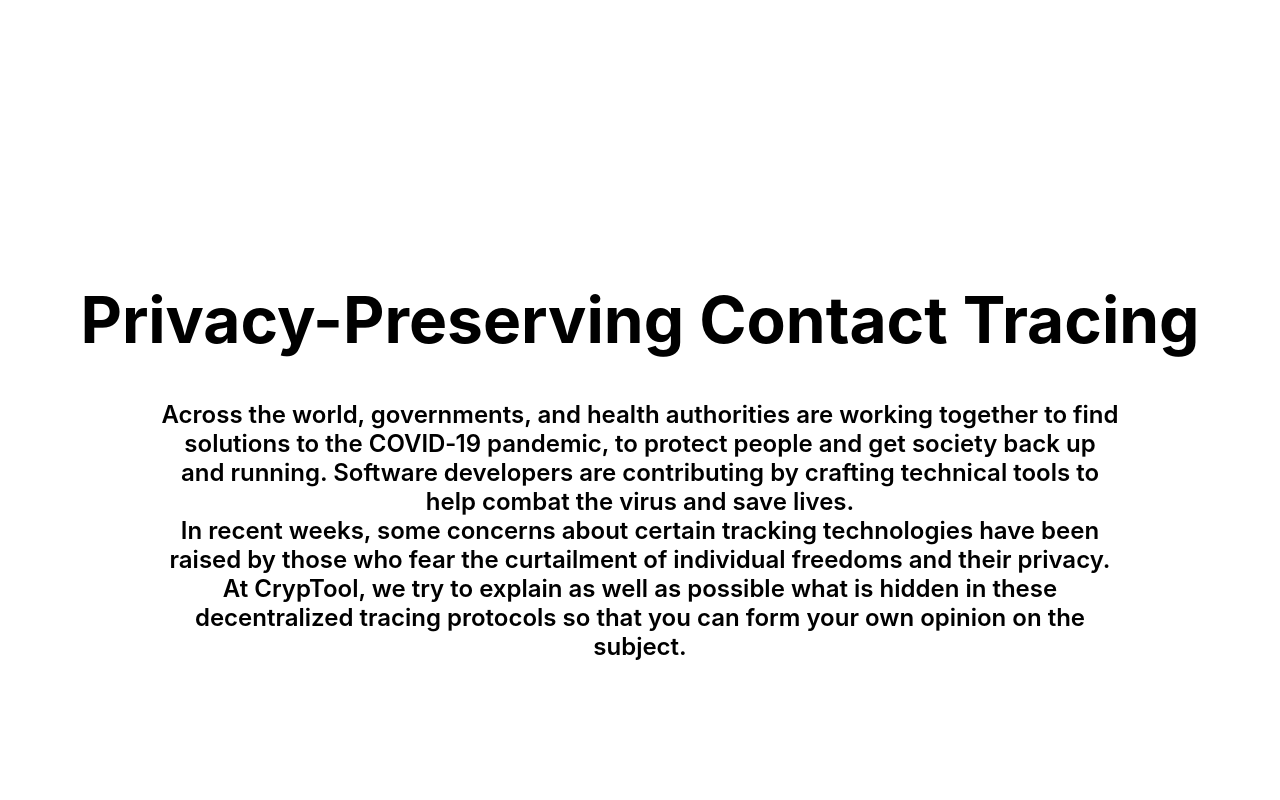
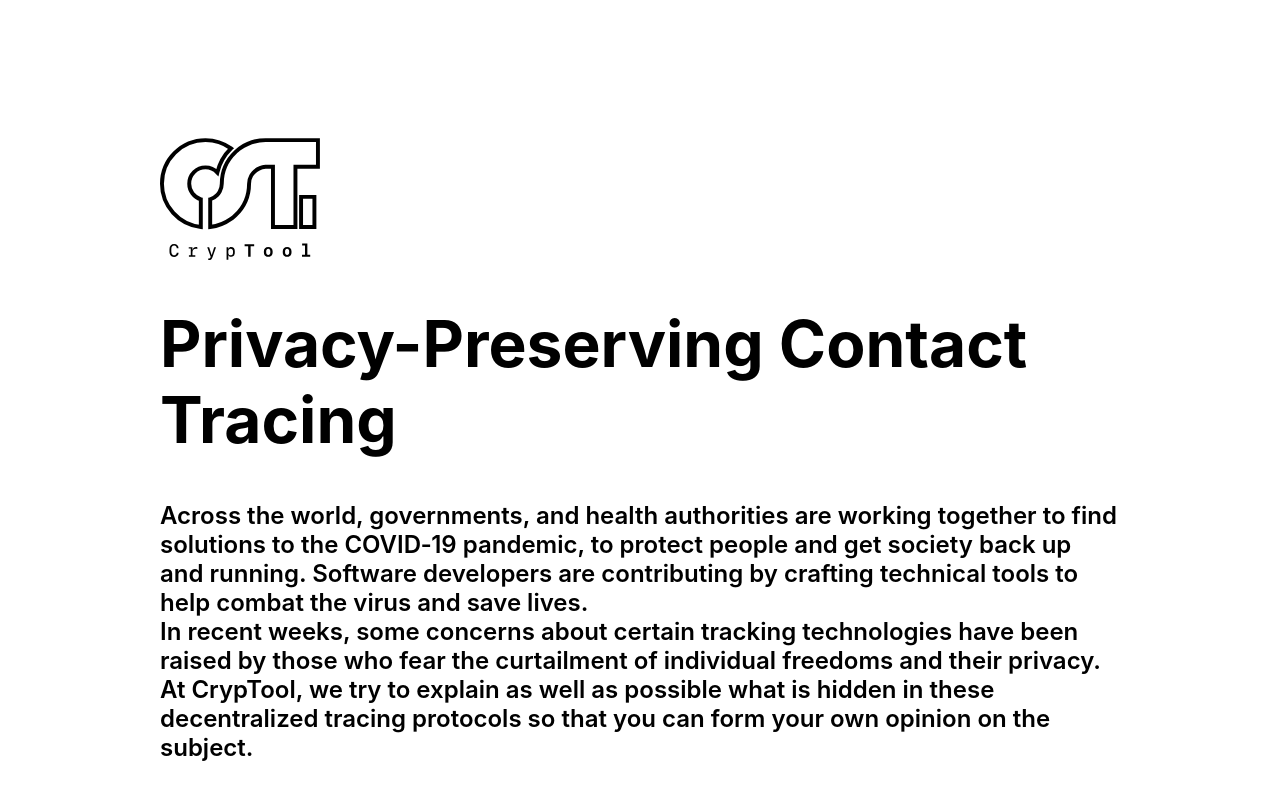
Before and after one commit to arguiot/corona-tracing, a Jekyll site: the page built from index.html, in a window 1280 px wide and 900 px high. Shown: the top 800 px of the window. Built offline with Jekyll 4.4.1, drawn with Linux system fonts in a browser that asks for light colours; nearby versions of some CDN libraries; a style sheet for code colours, icons or effects is not loaded.

Commit message:
Added Hero image (not responsive at all)

```diff
--- a/_sass/styles.scss
+++ b/_sass/styles.scss
@@ -46,17 +46,32 @@
     margin: 0;
     height: 100vh;
     display: flex;
+    flex-direction: row;
+    justify-content: center;
+    align-items: center;
+    flex-wrap: wrap;
+    .text {
+        height: 100vh;
+        display: flex;
         flex-direction: column;
         justify-content: center;
         align-items: center;
 
+        .logo {
+            background: url("../img/logo.svg");
+            background-size: contain;
+            background-repeat: no-repeat;
+            width: 960px;
+            height: 125px;
+        }
         h1 {
             font-family: SF Pro Display;
             font-style: normal;
             font-weight: bold;
             font-size: 64px;
             line-height: 76px;
-        text-align: center;
+            text-align: left;
+            max-width: 960px;
         }
 
         .description {
@@ -66,7 +81,15 @@
             font-weight: 600;
             font-size: 24px;
             line-height: 29px;
-        text-align: center;
+            text-align: left;
+        }
+    }
+    .illustration {
+        width: 500px;
+        height: 500px;
+        background: url("../img/hero.svg");
+        background-size: contain;
+        background-repeat: no-repeat;
     }
 }
 
@@ -287,15 +310,16 @@
 
 @media (max-width: 960px) {
     h1 {
-        font-size: 44px !important;
-        line-height: 51px !important;
+        font-size: 36px !important;
+        line-height: 45px !important;
         margin: 0 !important;
         margin-bottom: 10px !important;
     }
 
     header .description {
-        font-size: 16px;
-        line-height: 21px;
+        font-size: 12px;
+        line-height: 16px;
+        max-width: 500px;
     }
 
     article {
--- a/index.html
+++ b/index.html
@@ -4,6 +4,8 @@
 description: Decentralized Tracing
 ---
 <header>
+    <div class="text">
+        <div class="logo"></div>
         <div class="title">
             <h1>
                 Privacy-Preserving Contact Tracing
@@ -15,6 +17,10 @@
             In recent weeks, some concerns about certain tracking technologies have been raised by those who fear the curtailment of individual freedoms and their privacy.
             <br>
             At CrypTool, we try to explain as well as possible what is hidden in these decentralized tracing protocols so that you can form your own opinion on the subject.
+        </div>
+    </div>
+    <div class="illustration">
+
     </div>
 </header>
 <article>
```
Also changed, not shown: img/hero.svg (added), img/logo.svg (added). Lines whose indentation alone changed are shown as unchanged.
